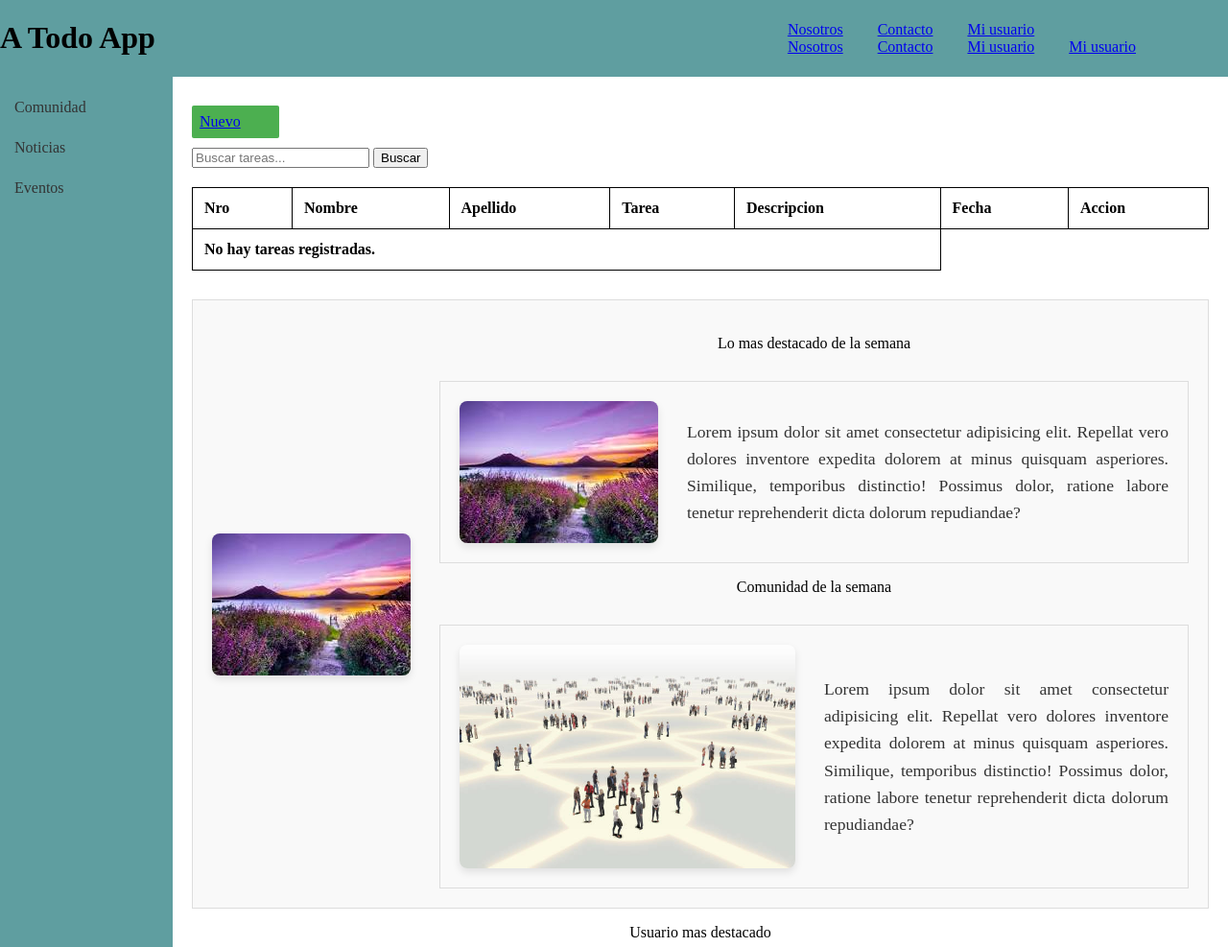
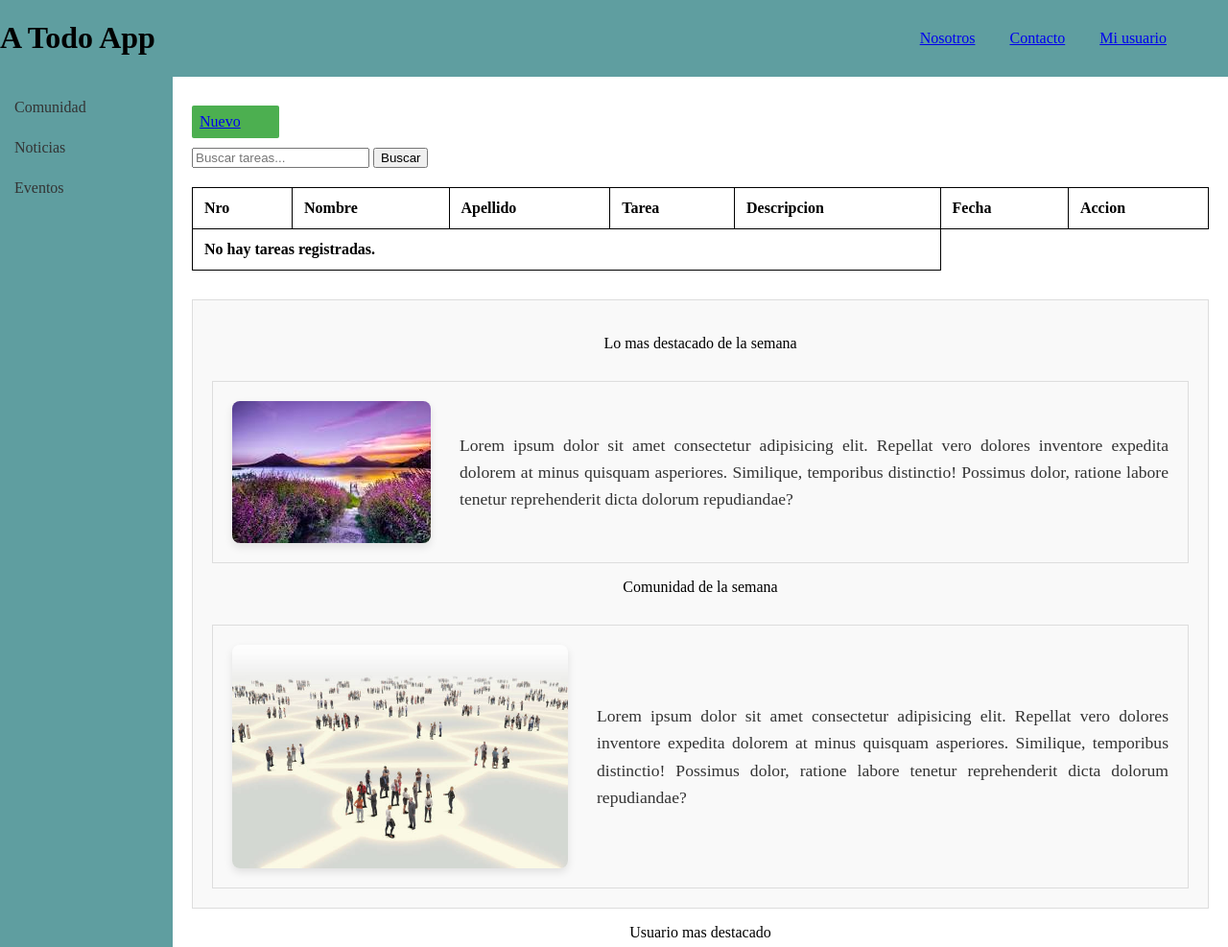
Before and after one commit to gera-s-c/todoApp, a PHP site: page /todoApp-main/ in a window 1280 px wide. Shown: the top 987 px of the page at 96% size. Run offline with PHP 8.4, Linux system fonts and the light colour scheme; the visitor is signed in with stand-in values (Sample User, id 1); data that the repository does not hold is empty; style sheets or scripts are compiled from the project's sources; some libraries are stand-ins or nearby versions.

Commit message:
Elimina lineas que estan de mas y cqambia el corije el nombre de un archivo

```diff
--- a/index.php
+++ b/index.php
@@ -86,14 +86,7 @@ if ($conn->connect_error) {
                 <nav class="navegacion">
                     <a href="/nosotros/nosotros.html">Nosotros</a>
                     <a href="/contactos/contactos.html">Contacto</a>
-                    <a href="#">Mi usuario</a>
-
-
-                <nav class="navegacion">
-                    <a href="/nosotros/nosotros.html">Nosotros</a>
-                    <a href="/contactos/contactos.html">Contacto</a>
                     <a href="/mi usuario/miUsuario.html">Mi usuario</a>
-                    <a href="/mi usuario/miUsuario.PHP">Mi usuario</a>
                 </nav>
             </div>
         </header>
@@ -152,10 +145,6 @@ if ($conn->connect_error) {
                     </table>
                 </div>
                 <section class="informacion-general">
-                    <img src="src/img/paisaje.jpg" alt="Descripcion de la imagen">
-
-
-
 
             <main>
                 <p class="destacado">Lo mas destacado de la semana </p>
--- a/usuarios/inicioSesion.php
+++ b/usuarios/inicioSesion.php
@@ -63,7 +63,7 @@ $conn->close();
 
             <button type="submit">Entrar</button>
         </form>
-        <p>¿No tienes una cuenta? <a href="registor.php">Registrarse</a></p>
+        <p>¿No tienes una cuenta? <a href="registro.php">Registrarse</a></p>
         <p><a href="forgot_password.php">¿Olvidaste tu contraseña?</a></p>
     </div>
 </body>
```
